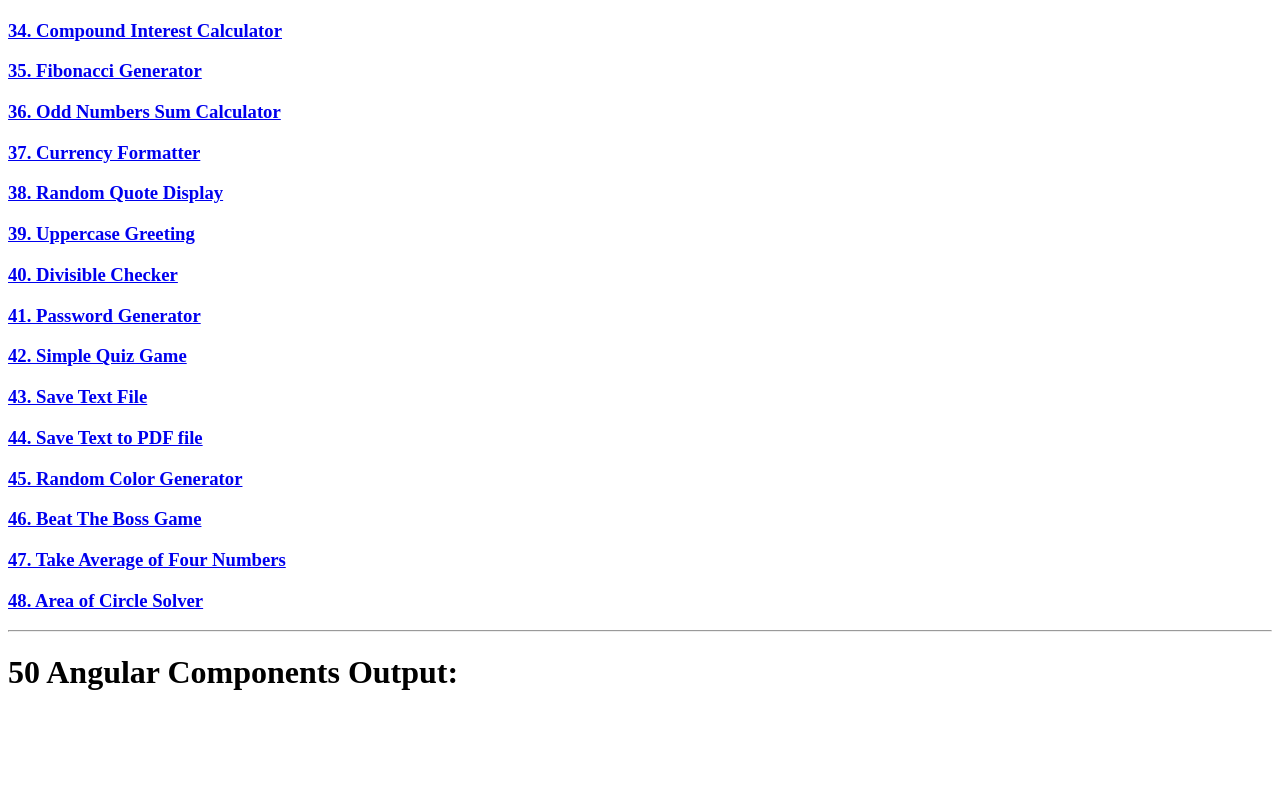
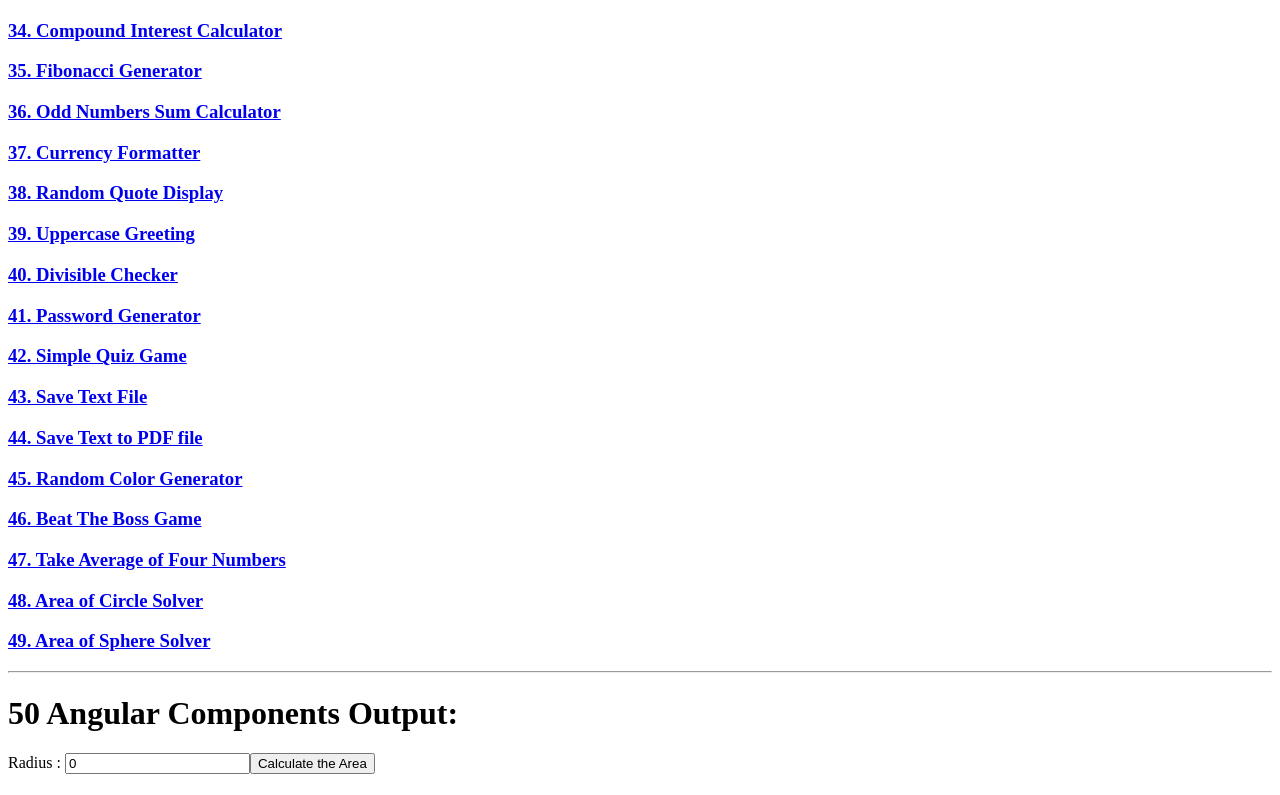
Before and after one commit to BrandonLCanete/fiftyAngularComponents, an Angular app: page /areaofspheresolver in a window 1280 px wide. Before the commit this address led to /. Shown: the part 1404-2199 px from the top of the page. Before the commit the page ends 2116 px from the top, so only its background shows below. Built offline with nearby package versions, Linux system fonts and the light colour scheme.

Commit message:
#49areaofspheresolver

```diff
--- a/src/app/app.component.html
+++ b/src/app/app.component.html
@@ -47,6 +47,7 @@
 <a routerLink="/beattheboss"><h3>46. Beat The Boss Game</h3></a>
 <a routerLink="/takeaverageoffournumbers"><h3>47. Take Average of Four Numbers</h3></a>
 <a routerLink="/areaofcirclesolver"><h3>48. Area of Circle Solver</h3></a>
+<a routerLink="/areaofspheresolver"><h3>49. Area of Sphere Solver</h3></a>
 <hr>
 <h1>50 Angular Components Output:</h1>
 <router-outlet/>
--- a/src/app/app.module.ts
+++ b/src/app/app.module.ts
@@ -54,6 +54,7 @@ import { RandomcolorgeneratorComponent } from './components/randomcolorgenerator
 import { BeatthebossComponent } from './components/beattheboss/beattheboss.component';
 import { TakeaverageoffournumbersComponent } from './components/takeaverageoffournumbers/takeaverageoffournumbers.component';
 import { AreaofcirclesolverComponent } from './components/areaofcirclesolver/areaofcirclesolver.component';
+import { AreaofspheresolverComponent } from './components/areaofspheresolver/areaofspheresolver.component';
 
 const routes: Routes = [
     {path: ' ', component: DisplayhelloworldComponent},
@@ -104,6 +105,7 @@ const routes: Routes = [
     {path: 'beattheboss', component: BeatthebossComponent},
     {path: 'takeaverageoffournumbers', component: TakeaverageoffournumbersComponent},
     {path: 'areaofcirclesolver', component: AreaofcirclesolverComponent},
+    {path: 'areaofspheresolver', component: AreaofspheresolverComponent},
 ];
 @NgModule({
     imports: [
@@ -162,6 +164,7 @@ const routes: Routes = [
         BeatthebossComponent,
         TakeaverageoffournumbersComponent,
         AreaofcirclesolverComponent,
+        AreaofspheresolverComponent,
     ],
     providers: [
         provideAnimationsAsync(),
--- /dev/null
+++ b/src/app/components/areaofspheresolver/areaofspheresolver.component.html
@@ -0,0 +1,6 @@
+<div>
+    <label for="radius">Radius : </label>
+    <input type="number" id="radius" placeholder="Input the radius" [(ngModel)]="radius">
+    <button type="button" (click)="Calculate()">Calculate the Area</button>
+    <h1>{{result}}</h1>
+</div>
--- /dev/null
+++ b/src/app/components/areaofspheresolver/areaofspheresolver.component.ts
@@ -0,0 +1,16 @@
+import { Component } from '@angular/core';
+
+@Component({
+  selector: 'app-areaofspheresolver',
+  templateUrl: './areaofspheresolver.component.html',
+  styleUrl: './areaofspheresolver.component.css'
+})
+export class AreaofspheresolverComponent {
+    radius: number = 0;
+    result: string = "";
+
+    Calculate(){
+      const area = 4 * 3.1416 * this.radius * this.radius;
+      this.result = "The area of sphere is : " + area;
+    }
+}
```
Also changed, not shown: src/app/components/areaofspheresolver/areaofspheresolver.component.css (added), 1 other file (tests, documents, lock files or other folders).
